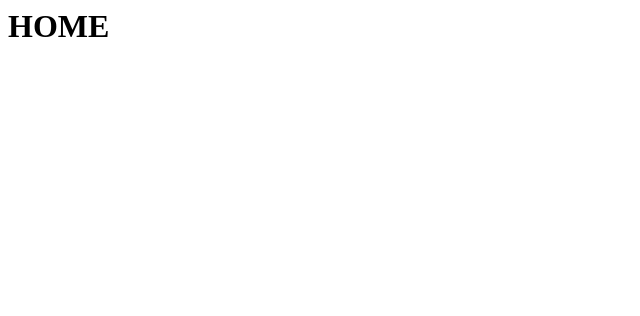
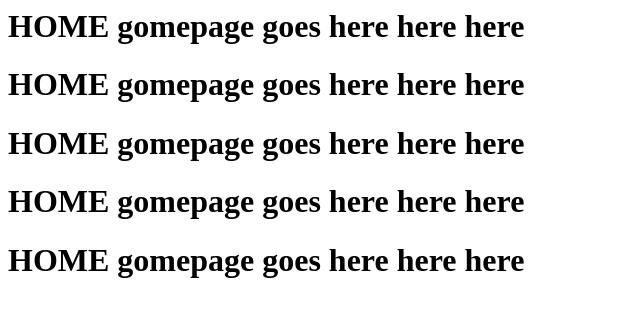
Before and after one commit to gameraman/New-Repo, a plain HTML site: page home.html in a window 1280 px wide. Shown: the whole page, without its empty margins (0-640 px from the left). Drawn offline with Linux system fonts and the light colour scheme.

Commit message:
Update home.html

```diff
--- a/home.html
+++ b/home.html
@@ -1,5 +1,43 @@
 <html>
 <h1>
 HOME
+  gomepage goes here
+  here
+  here
 </h1>
 </html>
+<html>
+<h1>
+HOME
+  gomepage goes here
+  here
+  here
+</h1>
+</html>
+
+<html>
+<h1>
+HOME
+  gomepage goes here
+  here
+  here
+</h1>
+</html>
+
+<html>
+<h1>
+HOME
+  gomepage goes here
+  here
+  here
+</h1>
+</html>
+
+<html>
+<h1>
+HOME
+  gomepage goes here
+  here
+  here
+</h1>
+</html>
```
